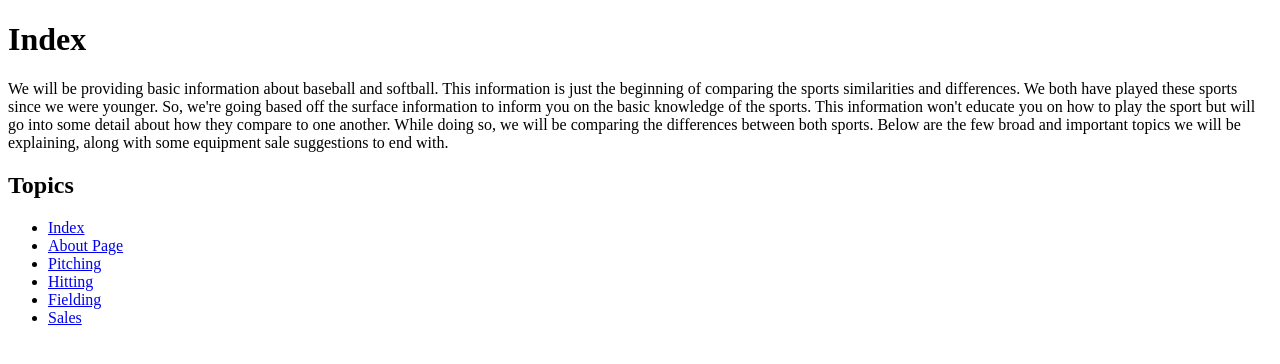
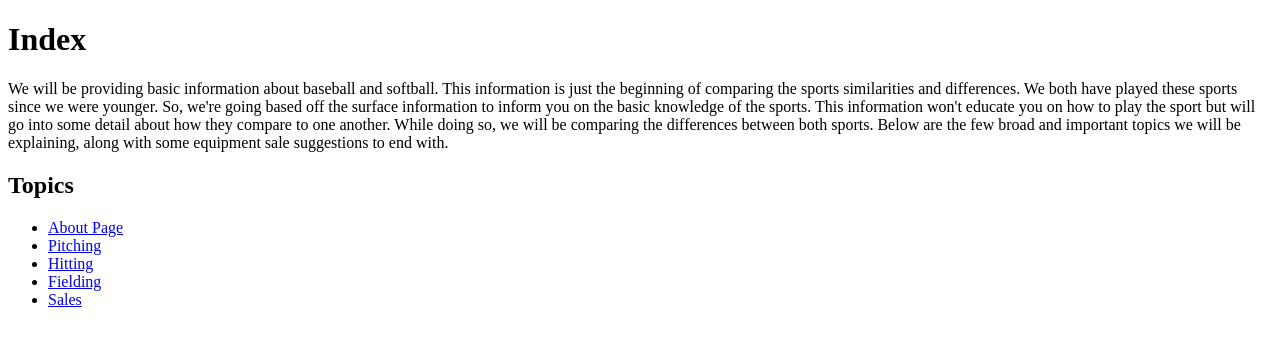
Before and after one commit to zachwemhoff/baseball_softball, a plain HTML site: page index.html in a window 1280 px wide. Drawn offline with Linux system fonts and the light colour scheme.

Commit message:
updated again

```diff
--- a/index.html
+++ b/index.html
@@ -9,10 +9,17 @@
 	</head>
 	<body>
 		<h1>Index</h1>
-	<p>We will be providing basic information about baseball and softball. This information is just the beginning of comparing the sports similarities and differences. We both have played these sports since we were younger. So, we're going based off the surface information to inform you on the basic knowledge of the sports. This information won't educate you on how to play the sport but will go into some detail about how they compare to one another. While doing so, we will be comparing the differences between both sports. Below are the few broad and important topics we will be explaining, along with some equipment sale suggestions to end with.</p>
+	<p>We will be providing basic information about baseball and softball. This
+	information is just the beginning of comparing the sports similarities and
+	differences. We both have played these sports since we were younger. So,
+	we're going based off the surface information to inform you on the basic
+	knowledge of the sports. This information won't educate you on how to play
+	the sport but will go into some detail about how they compare to one
+	another. While doing so, we will be comparing the differences between both
+	sports. Below are the few broad and important topics we will be explaining,
+	along with some equipment sale suggestions to end with.</p>
 	<h2>Topics</h2>
 	<ul>
-		<li><a href="index.html"> Index </a></li>
 		<li><a href="aboutpage.html"> About Page </a></li>
 		<li><a href="pitching.html"> Pitching </a></li>
 		<li><a href="hitting.html"> Hitting </a></li>
```
